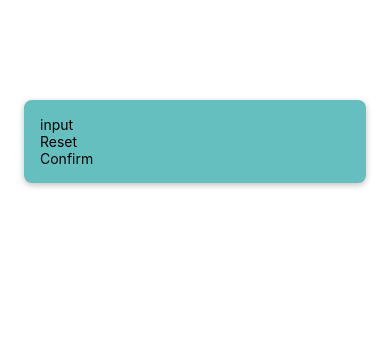
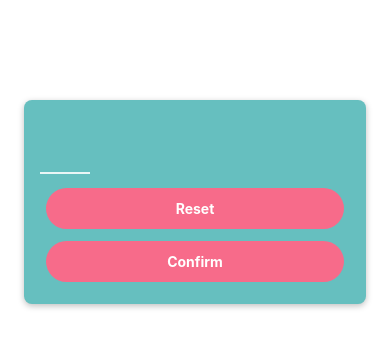
Before and after one commit to xoxoffy/native-guesser, a React Native app: screen / in a window 390 px wide. Shown: the top 348 px of the page. Built offline with nearby package versions, Linux system fonts and the light colour scheme.

Commit message:
Styled buttons

```diff
--- a/App.js
+++ b/App.js
@@ -4,26 +4,11 @@
 
 export default function App() {
   return (
-    <View style={styles.inputContainer}>
+    <View>
       <StatusBar style="auto" />
       <StartGameScreen />
     </View>
   );
 }
 
-const styles = StyleSheet.create({
-  inputContainer: {
-    marginTop: 100,
-    marginHorizontal: 24,
-    padding: 16,
-    backgroundColor: '#66bfbf',
-    borderRadius: 8,
-    // Android
-    elevation: 4,
-    // iOS
-    shadowColor: 'black',
-    shadowOffset: { width: 0, height: 2 },
-    shadowRadius: 6,
-    shadowOpacity: 0.25,
-  },
-});
+const styles = StyleSheet.create({});
--- a/components/PrimaryButton.tsx
+++ b/components/PrimaryButton.tsx
@@ -1,16 +1,52 @@
 import React from 'react';
-import { View, Text } from 'react-native';
+import { View, Text, Pressable, StyleSheet } from 'react-native';
 
 interface Props {
   children: string;
 }
 
 const PrimaryButton: React.FunctionComponent<Props> = ({ children }) => {
+  const pressHandler = () => {
+    console.log('Pressed!');
+  };
+
   return (
-    <View>
-      <Text>{children}</Text>
+    <View style={styles.buttonOuterContainer}>
+      <Pressable
+        style={({ pressed }) =>
+          pressed
+            ? [styles.buttonInnerContainer, styles.pressed]
+            : styles.buttonInnerContainer
+        }
+        onPress={pressHandler}
+        android_ripple={{ color: '#d35d77' }}
+      >
+        <Text style={styles.buttonText}>{children}</Text>
+      </Pressable>
     </View>
   );
 };
 
 export default PrimaryButton;
+
+const styles = StyleSheet.create({
+  buttonOuterContainer: {
+    borderRadius: 28,
+    margin: 6,
+    overflow: 'hidden',
+  },
+  buttonInnerContainer: {
+    backgroundColor: '#f76b8a',
+    paddingVertical: 12,
+    paddingHorizontal: 16,
+    elevation: 2,
+  },
+  buttonText: {
+    color: 'white',
+    textAlign: 'center',
+    fontWeight: 'bold',
+  },
+  pressed: {
+    opacity: 0.75,
+  },
+});
--- a/screens/StartGameScreen.tsx
+++ b/screens/StartGameScreen.tsx
@@ -1,14 +1,49 @@
-import { Text, TextInput, View } from 'react-native';
+import { Text, TextInput, View, StyleSheet } from 'react-native';
 import PrimaryButton from '../components/PrimaryButton';
 
 const StartGameScreen = () => {
   return (
-    <View>
-      <TextInput placeholder="input" />
+    <View style={styles.inputContainer}>
+      <TextInput
+        style={styles.numberInput}
+        keyboardType="number-pad" // number-pad works on both platforms
+        maxLength={2}
+      />
       <PrimaryButton>Reset</PrimaryButton>
       <PrimaryButton>Confirm</PrimaryButton>
     </View>
   );
 };
 
+const styles = StyleSheet.create({
+  inputContainer: {
+    marginTop: 100,
+    marginHorizontal: 24,
+    padding: 16,
+    backgroundColor: '#66bfbf',
+    borderRadius: 8,
+    // Android
+    elevation: 4,
+    // iOS
+    shadowColor: 'black',
+    shadowOffset: { width: 0, height: 2 },
+    shadowRadius: 6,
+    shadowOpacity: 0.25,
+  },
+  numberInput: {
+    height: 50,
+    width: 50,
+    fontSize: 32,
+    borderBottomColor: '#eaf6f6',
+    borderBottomWidth: 2,
+    color: '#f76b8a',
+    textShadowColor: 'rgba(0, 0, 0, 0.75)',
+    textShadowOffset: { width: -1, height: 1 },
+    textShadowRadius: 10,
+    marginVertical: 8,
+    fontWeight: 'bold',
+    textAlign: 'center',
+  },
+});
+
 export default StartGameScreen;
```
